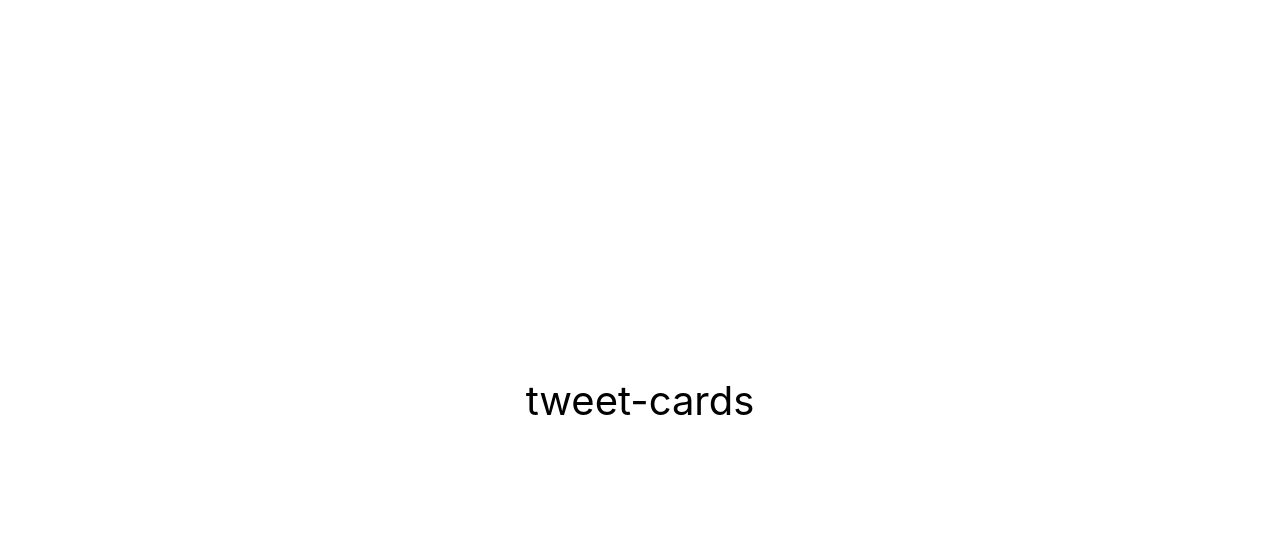
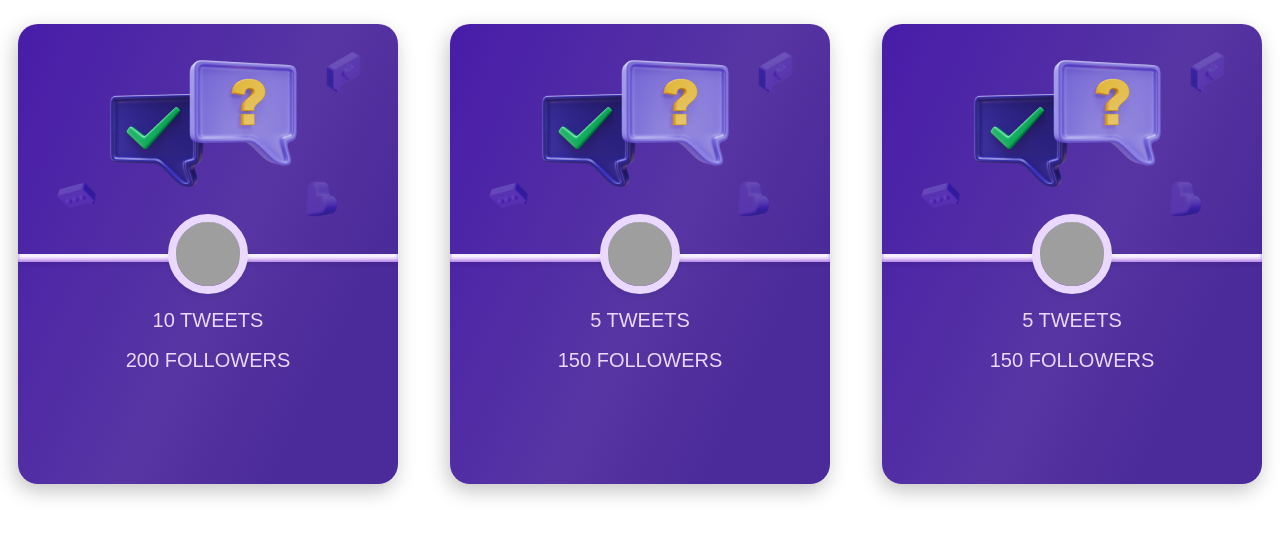
Before and after one commit to ViktorZvonar/tweet-cards, a React (Create React App) app: page / in a window 1280 px wide. Shown: the top 536 px of the page. Built offline with nearby package versions, Linux system fonts and the light colour scheme; grey boxes are pictures that could not be loaded.

Commit message:
tweed card done

```diff
--- a/package.json
+++ b/package.json
@@ -10,6 +10,7 @@
     "react": "^18.1.0",
     "react-dom": "^18.1.0",
     "react-scripts": "5.0.1",
+    "styled-components": "^5.3.11",
     "web-vitals": "^2.1.3"
   },
   "scripts": {
--- a/src/components/App.jsx
+++ b/src/components/App.jsx
@@ -1,16 +1,19 @@
+import React from 'react';
+import TweetPage from '../pages/TweetsPage/TweetsPage';
+
 export const App = () => {
   return (
     <div
-      style={{
-        height: '100vh',
-        display: 'flex',
-        justifyContent: 'center',
-        alignItems: 'center',
-        fontSize: 40,
-        color: '#010101',
-      }}
+    // style={{
+    //   height: '100vh',
+    //   display: 'flex',
+    //   justifyContent: 'center',
+    //   alignItems: 'center',
+    //   fontSize: 40,
+    //   color: '#010101',
+    // }}
     >
-      tweet-cards
+      <TweetPage />
     </div>
   );
 };
--- /dev/null
+++ b/src/components/Tweets/TweetItem/TweetItem.jsx
@@ -0,0 +1,42 @@
+import React from 'react';
+import PropTypes from 'prop-types';
+import userData from './users.json';
+import {
+  Card,
+  AvatarContainer,
+  Avatar,
+  UserInfo,
+  BackgroundFeature,
+} from './TweetItem.styles';
+
+const TweetItem = ({ userId }) => {
+  const user = userData.users.find(user => user.id === userId);
+  const avatarUrl = `https://placekitten.com/200/200`;
+
+  return (
+    <Card>
+      <BackgroundFeature></BackgroundFeature>
+      <AvatarContainer>
+        <Avatar src={avatarUrl} alt={`${user.username}'s avatar`} />
+      </AvatarContainer>
+      <UserInfo>
+        <p>{user.tweetsCount} tweets</p>
+        <p>{user.followersCount} followers</p>
+      </UserInfo>
+      {/* <div className="tweets">
+        {user.tweets.map(tweet => (
+          <div key={tweet.id} className="tweet">
+            <p>{tweet.content}</p>
+            <p>{tweet.timestamp}</p>
+          </div>
+        ))}
+      </div> */}
+    </Card>
+  );
+};
+
+TweetItem.propTypes = {
+  userId: PropTypes.number.isRequired,
+};
+
+export default TweetItem;
--- /dev/null
+++ b/src/components/Tweets/TweetItem/TweetItem.styles.js
@@ -0,0 +1,84 @@
+import styled from 'styled-components';
+
+import picture from '../../../images/picture.png';
+
+export const Card = styled.div`
+  position: relative;
+  width: 380px;
+  height: 460px;
+
+  background: linear-gradient(
+    114.99deg,
+    #471ca9 -0.99%,
+    #5736a3 54.28%,
+    #4b2a99 78.99%
+  );
+  box-shadow: -2.5777px 6.87386px 20.6216px rgba(0, 0, 0, 0.23);
+  border-radius: 20px;
+
+  &:before {
+    content: '';
+    position: absolute;
+    left: 0;
+    top: 50%;
+    height: 8px;
+    width: 100%;
+    background: #ebd8ff;
+    box-shadow: 0px 3.43693px 3.43693px rgba(0, 0, 0, 0.06),
+      inset 0px -1.71846px 3.43693px #ae7be3,
+      inset 0px 3.43693px 2.5777px #fbf8ff;
+    z-index: 1;
+  }
+`;
+
+export const AvatarContainer = styled.div`
+  position: absolute;
+  transform: translate(-50%, -50%);
+  left: 50%;
+  top: 50%;
+  z-index: 2;
+
+  width: 80px;
+  height: 80px;
+  border-radius: 50%;
+  border: 8px solid #ebd8ff;
+  box-shadow: 0px 4.39163px 4.39163px rgba(0, 0, 0, 0.06),
+    inset 0px -2.19582px 4.39163px #ae7be3,
+    inset 0px 4.39163px 3.29372px #fbf8ff;
+`;
+
+export const Avatar = styled.img`
+  width: 100%;
+  height: 100%;
+  border-radius: 50%;
+  object-fit: cover;
+`;
+
+export const UserInfo = styled.div`
+  position: absolute;
+  bottom: 112px;
+  left: 50%;
+  transform: translateX(-50%);
+
+  display: flex;
+  flex-direction: column;
+  align-items: center;
+  gap: 16px;
+
+  font-weight: 500;
+  font-size: 20px;
+  line-height: 1.2;
+  text-transform: uppercase;
+
+  color: #ebd8ff;
+`;
+
+export const BackgroundFeature = styled.div`
+  position: absolute;
+  width: 308px;
+  height: 168px;
+  left: 36px;
+  top: 28px;
+  z-index: 999;
+  background-image: url(${picture});
+`;
--- /dev/null
+++ b/src/components/Tweets/TweetItem/users.json
@@ -0,0 +1,48 @@
+{
+    "users": [
+        {
+            "id": 1,
+            "username": "user1",
+            "tweetsCount": 10,
+            "followersCount": 200,
+            "tweets": [
+                {
+                    "id": 1,
+                    "content": "This is a tweet from user1",
+                    "timestamp": "2023-06-02T15:30:00Z"
+                },
+                {
+                    "id": 2,
+                    "content": "Another tweet from user1",
+                    "timestamp": "2023-06-02T16:00:00Z"
+                }
+            ]
+        },
+        {
+            "id": 2,
+            "username": "user2",
+            "tweetsCount": 5,
+            "followersCount": 150,
+            "tweets": [
+                {
+                    "id": 1,
+                    "content": "This is a tweet from user2",
+                    "timestamp": "2023-06-02T14:00:00Z"
+                }
+            ]
+        },
+        {
+            "id": 3,
+            "username": "user3",
+            "tweetsCount": 5,
+            "followersCount": 150,
+            "tweets": [
+                {
+                    "id": 1,
+                    "content": "This is a tweet from user2",
+                    "timestamp": "2023-06-02T14:00:00Z"
+                }
+            ]
+        }
+    ]
+}
--- /dev/null
+++ b/src/components/Tweets/TweetList/TweetList.jsx
@@ -0,0 +1,16 @@
+import React from 'react';
+
+import TweetItem from '../TweetItem/TweetItem';
+import userData from '../TweetItem/users.json';
+
+import { CollectionContainer } from './TweetList.styles';
+
+const TweetList = () => (
+  <CollectionContainer>
+    {userData.users.map(user => (
+      <TweetItem key={user.id} userId={user.id} />
+    ))}
+  </CollectionContainer>
+);
+
+export default TweetList;
--- /dev/null
+++ b/src/components/Tweets/TweetList/TweetList.styles.js
@@ -0,0 +1,9 @@
+import styled from 'styled-components';
+
+export const CollectionContainer = styled.div`
+  flex-wrap: wrap;
+  gap: 48px;
+  display: flex;
+  margin-top: 24px;
+  justify-content: space-around;
+`;
--- a/src/index.css
+++ b/src/index.css
@@ -1,15 +1,38 @@
 @import-normalize;
+
+*,
+*::before,
+*::after {
+  box-sizing: border-box;
+}
 
 body {
   margin: 0;
-  font-family: -apple-system, BlinkMacSystemFont, 'Segoe UI', 'Roboto', 'Oxygen',
-    'Ubuntu', 'Cantarell', 'Fira Sans', 'Droid Sans', 'Helvetica Neue',
-    sans-serif;
-  -webkit-font-smoothing: antialiased;
-  -moz-osx-font-smoothing: grayscale;
+  font-family: 'Montserrat', sans-serif;
 }
 
-code {
-  font-family: source-code-pro, Menlo, Monaco, Consolas, 'Courier New',
-    monospace;
+h1,
+h2,
+h3,
+h4,
+p {
+  margin: 0;
 }
+
+img,
+svg {
+  display: block;
+  max-width: 100%;
+  height: auto;
+}
+
+ul {
+  list-style: none;
+  margin: 0;
+  padding: 0;
+}
+
+a {
+  text-decoration: none;
+  color: inherit;
+}
--- /dev/null
+++ b/src/pages/TweetsPage/TweetsPage.jsx
@@ -0,0 +1,14 @@
+import React from 'react';
+
+import Wrapper from 'shared/Wrapper/Wrapper';
+import TweetList from '../../components/Tweets/TweetList/TweetList';
+
+const TweetPage = () => {
+  return (
+    <Wrapper>
+      <TweetList />
+    </Wrapper>
+  );
+};
+
+export default TweetPage;
--- /dev/null
+++ b/src/shared/Wrapper/Wrapper.jsx
@@ -0,0 +1,11 @@
+import React from 'react';
+import PropTypes from 'prop-types';
+import { WrapperDiv } from './Wrapper.styles';
+
+const Wrapper = ({ children }) => <WrapperDiv>{children}</WrapperDiv>;
+
+Wrapper.propTypes = {
+  children: PropTypes.node.isRequired,
+};
+
+export default Wrapper;
--- /dev/null
+++ b/src/shared/Wrapper/Wrapper.styles.js
@@ -0,0 +1,21 @@
+import styled from 'styled-components';
+
+export const WrapperDiv = styled.div`
+  width: 100%;
+  margin: 0 auto;
+  padding: 0 20px;
+
+  @media (max-width: 480px) {
+    max-width: 480px;
+  }
+
+  @media (max-width: 768px) {
+    max-width: 768px;
+    padding: 0 32px;
+  }
+
+  @media (max-width: 1280px) {
+    max-width: 1280px;
+    padding: 0 16px;
+  }
+`;
```
Also changed, not shown: src/images/picture.png (added), 1 other file (tests, documents, lock files or other folders).
